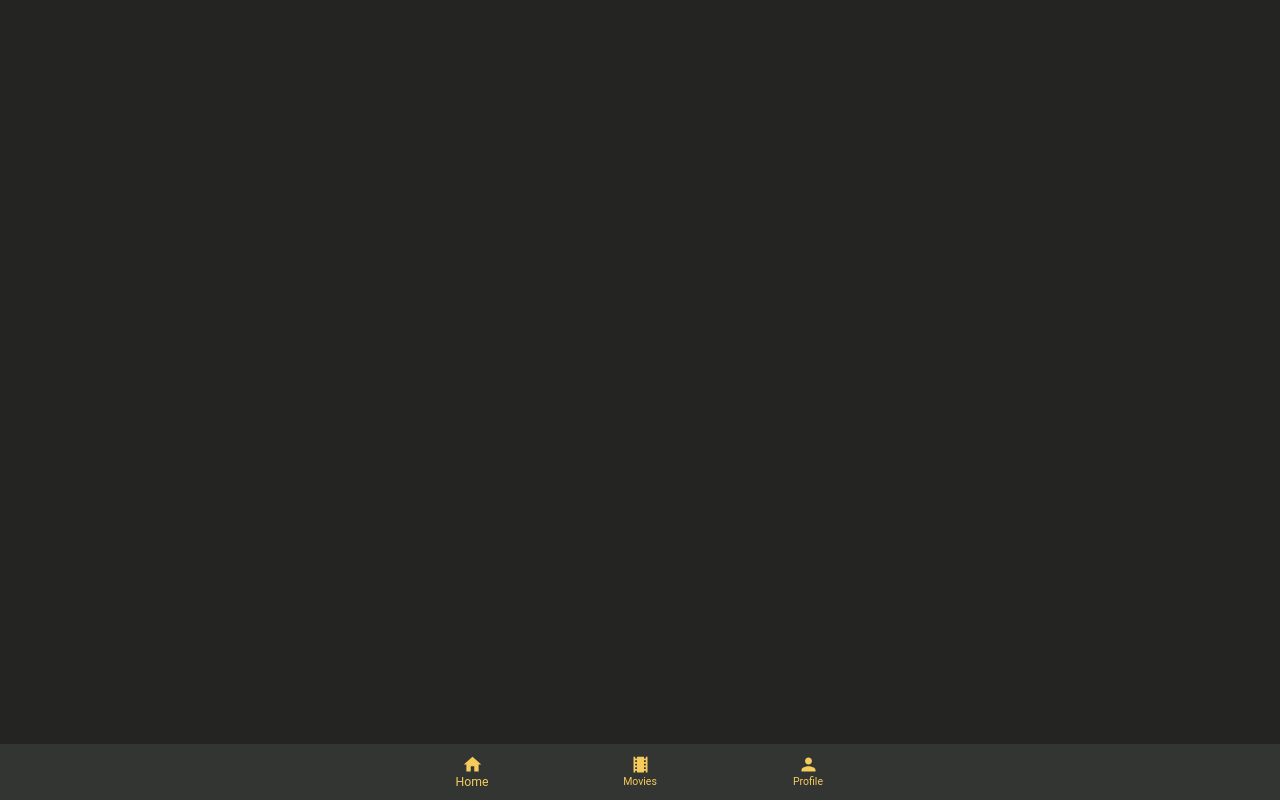
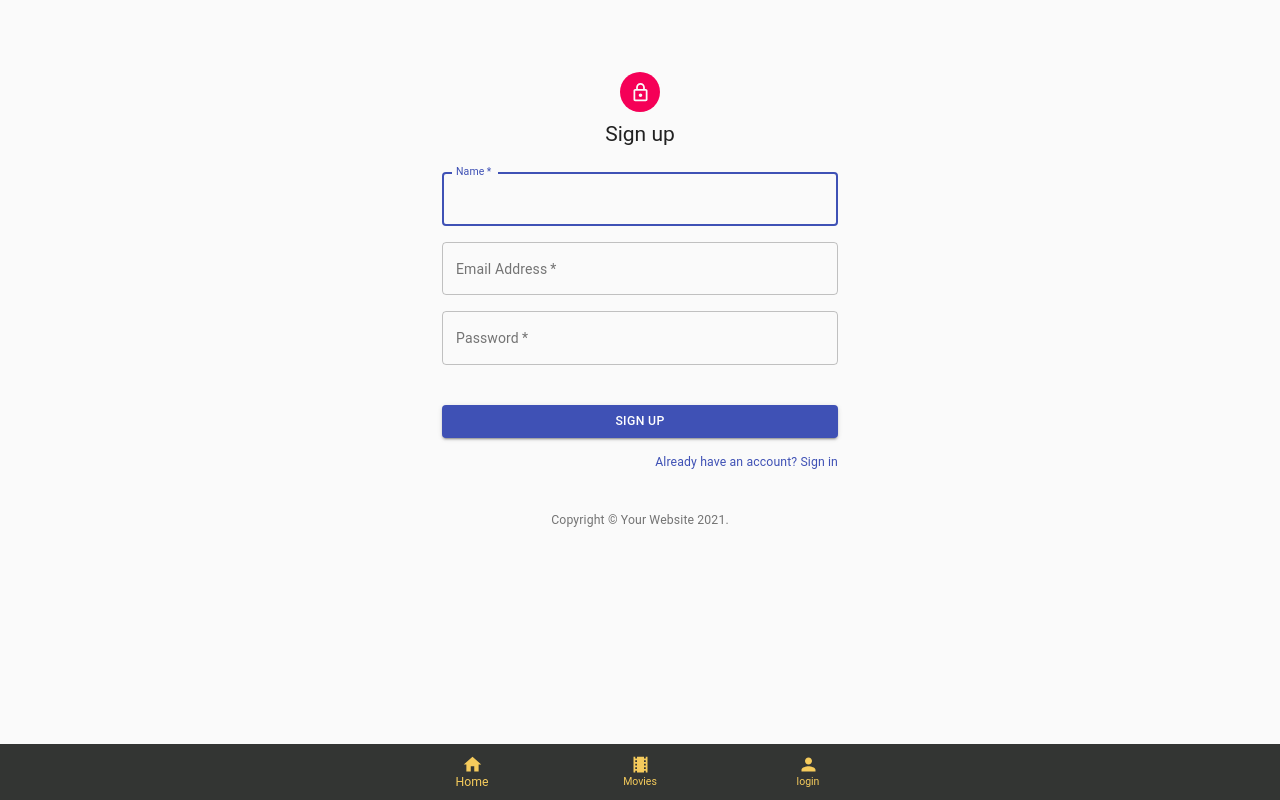
Before and after one commit to bananalasmari/Movie-React-App, a React (Create React App) app: page /register in a window 1280 px wide. Built offline with nearby package versions, Linux system fonts and the light colour scheme.

Commit message:
added the register page

```diff
--- a/package.json
+++ b/package.json
@@ -5,6 +5,7 @@
   "dependencies": {
     "@material-ui/core": "^4.11.4",
     "@material-ui/icons": "^4.11.2",
+    "@material-ui/lab": "^4.0.0-alpha.58",
     "@testing-library/jest-dom": "^5.12.0",
     "@testing-library/react": "^11.2.7",
     "@testing-library/user-event": "^12.8.3",
--- a/src/App.css
+++ b/src/App.css
@@ -14,7 +14,7 @@
 }
 
 .App-header {
-  background-color: #282c34;
+  background-color: #b6c4e0;
   min-height: 100vh;
   display: flex;
   flex-direction: column;
--- a/src/App.js
+++ b/src/App.js
@@ -9,6 +9,8 @@
 import OneMovie from './pages/onemovie/OneMovie';
 import Footer from './components/Footer';
 import {useEffect, useState} from "react"
+import Login from './pages/user/registertion/Login';
+import Register from './pages/user/registertion/Register';
 
 function App() {
 
@@ -24,7 +26,8 @@
     <Route exact path="/" component={Home} />
     <Route exact path="/allmovie" component={Allmovie} />
     <Route exact path="/allmovie/:id" component={OneMovie} />
-
+    <Route exact path="/login" component={Login} />
+    <Route exact path="/register" component={Register} />
       {/* footer  */}
    <div style ={{height : 56}}></div>
       <Footer />
--- a/src/components/Footer.jsx
+++ b/src/components/Footer.jsx
@@ -57,7 +57,15 @@
 
       />} />
 
+     { true ?
+    <BottomNavigationAction
+      classes={classes}
+      label="login"
+      onClick = {()=> history.push('/login')}
+      icon={<PersonIcon
+        style={{fill: "#F5CB5C"}}
 
+      />} /> :
 
 
       <BottomNavigationAction
@@ -67,7 +75,10 @@
       icon={<PersonIcon
        style={{fill: "#F5CB5C"}}
       />} />
+}
     </BottomNavigation>
+
+
 
 
     </footer>
--- a/src/index.css
+++ b/src/index.css
@@ -5,7 +5,7 @@
     sans-serif;
   -webkit-font-smoothing: antialiased;
   -moz-osx-font-smoothing: grayscale;
-  background-color: #242423;
+  background-color: #cecec8;
 }
 
 code {
--- /dev/null
+++ b/src/pages/user/registertion/Login.jsx
@@ -0,0 +1,9 @@
+import React from 'react'
+
+export default function Login() {
+    return (
+        <div>
+                  <h1 style={{color : "white"}}> login Page</h1>
+        </div>
+    )
+}
--- /dev/null
+++ b/src/pages/user/registertion/Register.jsx
@@ -0,0 +1,205 @@
+import React , {useState} from 'react';
+import Avatar from '@material-ui/core/Avatar';
+import Button from '@material-ui/core/Button';
+import CssBaseline from '@material-ui/core/CssBaseline';
+import TextField from '@material-ui/core/TextField';
+import Link from '@material-ui/core/Link';
+import Grid from '@material-ui/core/Grid';
+import Box from '@material-ui/core/Box';
+import LockOutlinedIcon from '@material-ui/icons/LockOutlined';
+import Typography from '@material-ui/core/Typography';
+import { makeStyles } from '@material-ui/core/styles';
+import Container from '@material-ui/core/Container';
+import axios from "axios"
+import Alert from '@material-ui/lab/Alert';
+import {useHistory} from "react-router-dom";
+function Copyright() {
+  return (
+    <Typography variant="body2" color="textSecondary" align="center">
+      {'Copyright © '}
+      <Link color="inherit" href="https://material-ui.com/">
+        Your Website
+      </Link>{' '}
+      {new Date().getFullYear()}
+      {'.'}
+    </Typography>
+  );
+}
+
+const useStyles = makeStyles((theme) => ({
+  paper: {
+    marginTop: theme.spacing(8),
+    display: 'flex',
+    flexDirection: 'column',
+    alignItems: 'center',
+  },
+  avatar: {
+    margin: theme.spacing(1),
+    backgroundColor: theme.palette.secondary.main,
+  },
+  form: {
+    width: '100%', // Fix IE 11 issue.
+    marginTop: theme.spacing(3),
+  },
+  submit: {
+    margin: theme.spacing(3, 0, 2),
+  },
+}));
+
+
+
+// =======================================================
+// our components
+export default function Register() {
+  const classes = useStyles(); // for style the page
+  const history= useHistory()
+// state
+const [user , setUser] = useState({}); // {}
+const [flage , setFlage] = useState(false); //
+const [success , setSuccess] = useState(false);
+const [message , setMessage] = useState("")
+//
+// use Effect
+
+const userChangeHandler =  (e) => {
+    let name = e.target.name
+    let value = e.target.value
+     setUser({...user , [name] :value })
+}
+
+const userOnsubmitHandler = (e) => {
+    e.preventDefault()
+    axios.post('http://localhost:4000/api/v1/user/' ,
+    {name : user.name , email : user.email , password : user.password})
+    .then(data => {
+        setFlage(true)
+        setMessage(data.data.message)
+        setSuccess(true)
+        console.log(data)
+
+        setTimeout(() => history.push('/login') , 2000)
+
+    }).catch(error => {
+        setMessage(error.response.data.message)
+        setFlage(true)
+        setSuccess(false)
+        console.log(error)
+    })
+}
+
+
+// methods
+
+
+
+  return (
+
+    <Container component="main" maxWidth="xs">
+         { flage &&
+         ( success ? <Alert severity="success">{message}</Alert> :
+       <Alert severity="error">{message}</Alert> )
+    }
+
+      <CssBaseline />
+      <div className={classes.paper}>
+        <Avatar className={classes.avatar}>
+          <LockOutlinedIcon />
+        </Avatar>
+        <Typography component="h1" variant="h5">
+          Sign up
+        </Typography>
+        <form className={classes.form} noValidate
+        onSubmit={(e) => userOnsubmitHandler(e)}
+        >
+          <Grid container spacing={2}>
+            <Grid item xs={12} sm={12}>
+                {/* name  */}
+              <TextField
+                autoComplete="fname"
+                name="name"
+                variant="outlined"
+                required
+                fullWidth
+                id="firstName"
+                label=" Name"
+                autoFocus
+                onChange={(e)=>userChangeHandler(e)}
+              />
+            </Grid>
+
+            <Grid item xs={12}>
+                {/* email */}
+              <TextField
+                variant="outlined"
+                required
+                fullWidth
+                id="email"
+                label="Email Address"
+                name="email"
+                autoComplete="email"
+                onChange={(e)=>userChangeHandler(e)}
+              />
+            </Grid>
+            <Grid item xs={12}>
+                {/* password */}
+              <TextField
+                variant="outlined"
+                required
+                fullWidth
+                name="password"
+                label="Password"
+                type="password"
+                id="password"
+                autoComplete="current-password"
+                onChange={(e)=>userChangeHandler(e)}
+              />
+            </Grid>
+            <Grid item xs={12}>
+
+            </Grid>
+          </Grid>
+          <Button
+            type="submit"
+            fullWidth
+            variant="contained"
+            color="primary"
+            className={classes.submit}
+          >
+            Sign Up
+          </Button>
+          <Grid container justify="flex-end">
+            <Grid item>
+              <Link href="/login" variant="body2">
+                Already have an account? Sign in
+              </Link>
+            </Grid>
+          </Grid>
+        </form>
+      </div>
+      <Box mt={5}>
+        <Copyright />
+      </Box>
+    </Container>
+  );
+}
+
+// if (name == "name") {
+//     let data = user
+//     data.name = value
+//     setUser(data)
+// }else if (name == "email"){
+//     let data = user
+//     data.email = value
+//     setUser(data)
+// } else if (name == "password"){
+//     let data = user
+//     data.password = value
+//     setUser(data)
+// }
+
+
+// let object = {name : "yasir"};
+
+
+// let person = {...object , age : 30}
+// console.log(person)
```
Also changed, not shown: 1 other file (tests, documents, lock files or other folders).
